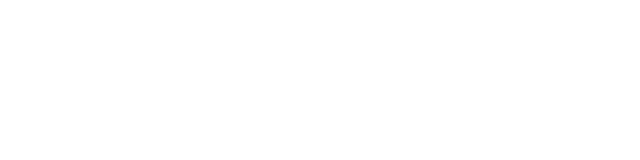
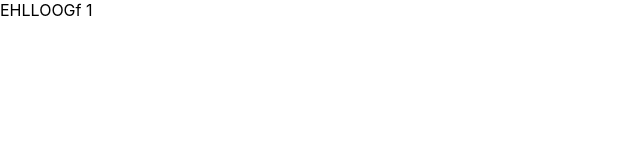
Before and after one commit to linneat/React-blog, a React (Create React App) app: page /#/edit-article/1 in a window 1280 px wide. Shown: the top 160 px of the page, without its empty margins (0-640 px from the left). Built offline with nearby package versions, Linux system fonts and the light colour scheme.

Commit message:
edit article component

```diff
--- /dev/null
+++ b/src/ArticleEdit.js
@@ -0,0 +1,21 @@
+import React, { Component } from "react";
+
+export default class ArticleEdit extends Component {
+  constructor(props) {
+    super(props);
+
+    this.state = {
+      error: undefined,
+      article: undefined,
+      id: props.id,
+    };
+  }
+
+  render() {
+    return (
+      <div>
+        <div>EHLLOOGf {this.state.id}</div>
+      </div>
+    );
+  }
+}
--- a/src/HomePage.js
+++ b/src/HomePage.js
@@ -56,6 +56,9 @@
                     {item.title} {item.text}{" "}
                     <span>
                       <Link to={"/show-article/" + item.id}>show article</Link>
+                    </span><span></span>
+                    <span>
+                      <Link to={"/edit-article/" + item.id}>edit article</Link>
                     </span>
                   </li>
                 );
--- a/src/HomeRouting.js
+++ b/src/HomeRouting.js
@@ -3,6 +3,7 @@
 import HomePage from "./HomePage";
 import ArticleNew from "./ArticleNew";
 import ArticleShow from "./ArticleShow";
+import ArticleEdit from "./ArticleEdit";
 
 export default class HomeRouting extends Component {
   render() {
@@ -13,6 +14,7 @@
             <Route path="/" exact component={HomePage} />
             <Route path="/new-article" exact component={ArticleNew} />
             <Route path="/show-article/:id" render={(props) => <ArticleShow id={props.match.params.id} />}></Route>
+            <Route path="/edit-article/:id" render={(props) => <ArticleEdit id={props.match.params.id} />}></Route>
           </Switch>
         </Router>
       </div>
```
